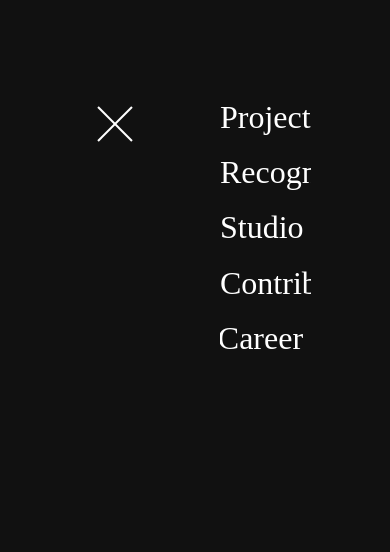
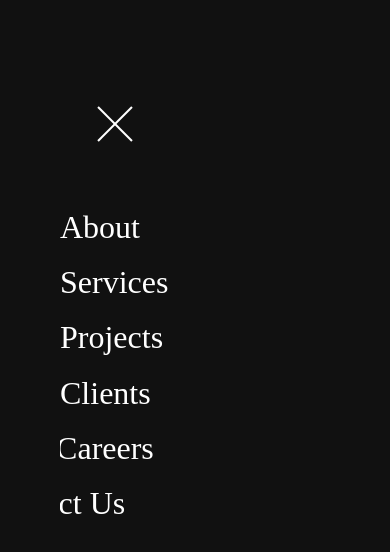
Before and after one commit to SMSCWeb/portfolio, a Next.js app: page / in a window 390 px wide. Both pictures are taken after a click on the button 35 px from the left and 124 px from the top of the page. Shown: the top 552 px of the page. Built offline with nearby package versions, Linux system fonts and the light colour scheme.

Commit message:
responsive header

```diff
--- /dev/null
+++ b/src/pages/components/Header.js
@@ -0,0 +1,11 @@
+import React from 'react'
+
+const Header = () => {
+  return (
+    <div className='header'>Header
+        Lorem ipsum dolor sit amet consectetur adipisicing elit. Error, architecto velit reiciendis labore explicabo iste dolor odio ducimus, voluptatem nobis iusto molestias ea saepe porro quod? Recusandae sapiente suscipit odio reprehenderit aperiam amet molestiae?
+    </div>
+  )
+}
+
+export default Header
--- a/src/pages/components/Sidebar.js
+++ b/src/pages/components/Sidebar.js
@@ -1,7 +1,8 @@
 import React, { useState } from 'react';
 import { FontAwesomeIcon } from '@fortawesome/react-fontawesome'
-import { faInstagram, faFacebook, faLinkedin } from '@fortawesome/free-brands-svg-icons'
+import { faLinkedin, faFacebook, faTwitter, faWhatsapp } from '@fortawesome/free-brands-svg-icons'
 import { Slide, Fade } from "react-awesome-reveal";
+import Header from './Header';
 
 const Sidebar = () => {
     const [menuVisible, setMenuVisible] = useState(false);
@@ -37,19 +38,22 @@ const Sidebar = () => {
                                     <div className="menu-nav-container">
                                         <ul className="internal-nav-links">
                                             <Slide cascade>
-                                                <li><a href="#1"><span>Projects</span></a>
+                                                <li><a href="#1"><span>About</span></a>
                                                     <img src="https://images.unsplash.com/photo-1615713170963-2595d2c721bb?ixid=MnwxMjA3fDB8MHxwaG90by1wYWdlfHx8fGVufDB8fHx8&amp;ixlib=rb-1.2.1&amp;auto=format&amp;fit=crop&amp;w=934&amp;q=80" />
                                                 </li>
-                                                <li><a href="#2"><span>Recognition</span></a>
+                                                <li><a href="#2"><span>Services</span></a>
                                                     <img src="https://images.unsplash.com/photo-1534120247760-c44c3e4a62f1?ixid=MnwxMjA3fDB8MHxwaG90by1wYWdlfHx8fGVufDB8fHx8&amp;ixlib=rb-1.2.1&amp;auto=format&amp;fit=crop&amp;w=2148&amp;q=80" />
                                                 </li>
-                                                <li><a href="#3"><span>Studio</span></a>
+                                                <li><a href="#3"><span>Projects</span></a>
                                                     <img src="https://images.unsplash.com/photo-1554941829-202a0b2403b8?ixid=MnwxMjA3fDB8MHxwaG90by1wYWdlfHx8fGVufDB8fHx8&amp;ixlib=rb-1.2.1&amp;auto=format&amp;fit=crop&amp;w=2100&amp;q=80" />
                                                 </li>
-                                                <li><a href="#4"><span>Contribution</span></a>
+                                                <li><a href="#4"><span>Clients</span></a>
                                                     <img src="https://images.unsplash.com/photo-1593697821028-7cc59cfd7399?ixlib=rb-1.2.1&amp;ixid=MnwxMjA3fDB8MHxwaG90by1wYWdlfHx8fGVufDB8fHx8&amp;auto=format&amp;fit=crop&amp;w=2100&amp;q=80" />
                                                 </li>
-                                                <li><a href="#5"><span>Career</span></a>
+                                                <li><a href="#5"><span>Careers</span></a>
+                                                    <img src="https://images.unsplash.com/photo-1588200618450-3a5b1d3b9aa5?ixid=MnwxMjA3fDB8MHxwaG90by1wYWdlfHx8fGVufDB8fHx8&amp;ixlib=rb-1.2.1&amp;auto=format&amp;fit=crop&amp;w=2100&amp;q=80" />
+                                                </li>
+                                                <li><a href="#5"><span>Contact Us</span></a>
                                                     <img src="https://images.unsplash.com/photo-1588200618450-3a5b1d3b9aa5?ixid=MnwxMjA3fDB8MHxwaG90by1wYWdlfHx8fGVufDB8fHx8&amp;ixlib=rb-1.2.1&amp;auto=format&amp;fit=crop&amp;w=2100&amp;q=80" />
                                                 </li>
                                             </Slide>
@@ -63,12 +67,17 @@ const Sidebar = () => {
                                                 </li>
                                                 <li>
                                                     <a href="www.instagram.com" className='icon'>
-                                                        <FontAwesomeIcon icon={faInstagram} />
+                                                        <FontAwesomeIcon icon={faTwitter} />
                                                     </a>
                                                 </li>
                                                 <li>
                                                     <a href="www.youtube.com" className='icon'>
                                                         <FontAwesomeIcon icon={faLinkedin} />
+                                                    </a>
+                                                </li>
+                                                <li>
+                                                    <a href="www.youtube.com" className='icon'>
+                                                        <FontAwesomeIcon icon={faWhatsapp} />
                                                     </a>
                                                 </li>
                                             </Fade>
@@ -80,6 +89,7 @@ const Sidebar = () => {
                     )}
                 </div>
             </div>
+            <Header/>
         </>
     );
 }
--- a/src/pages/index.js
+++ b/src/pages/index.js
@@ -1,3 +1,4 @@
+import Header from './components/Header'
 import Sidebar from './components/Sidebar'
 
 // const inter = Inter({ subsets: ['latin'] })
@@ -6,6 +7,7 @@ export default function Home() {
   return (
     <>
     <Sidebar/>
+    <Header/>
     </>
   )
 }
--- a/src/styles/globals.css
+++ b/src/styles/globals.css
@@ -15,19 +15,7 @@ body {
   background-color: #00000013;
 }
 
-#nav {
-  height: 80px;
-  width: 100%;
-  display: flex;
-  align-items: center;
-  justify-content: space-between;
-  padding: 0 40px;
-}
-
-img {
-  height: 30px;
-}
-
+/* Navbar */
 ol,
 ul {
   list-style: none;
@@ -127,33 +115,7 @@ video {
   color: #fff;
 }
 
-#nav2 {
-  display: flex;
-  gap: 55px;
-}
 
-#nav3 {
-  display: flex;
-  gap: 55px;
-  align-items: center;
-}
-
-#nav3 h3 {
-  text-transform: uppercase;
-}
-
-#nav3 h4 {
-  text-transform: uppercase;
-}
-
-#nav3 button {
-  background-color: #fff;
-  color: #000;
-  padding: 18px 25px;
-  border: none;
-  font-weight: 700;
-  font-size: 16px;
-}
 
 .brand-description,
 .contact-button {
@@ -358,3 +320,31 @@ video {
 .menu-holder .menu-inside.open .internal-nav-links li:nth-child(5n) a {
   transition-delay: 1.2s;
 }
+.menu-holder .menu-inside .internal-nav-links li:hover img {
+  opacity: 1;
+  -webkit-transform: translateY(-50%) translateX(30px);
+  transform: translateY(-50%) translateX(30px);
+}
+@media only screen and (max-width: 600px) {
+  body{
+    overflow-x: hidden;
+  }
+  .menu-holder .menu-inside .menu-nav-container{
+    left: 60px;
+    width: calc(90vw - 27px);
+    top: 210px;
+  }
+  .external-nav-links{
+    gap: 30px;
+  }
+  .menu-holder .menu-inside .internal-nav-links li {
+    width: 160px;
+  }
+.menu-holder .menu-inside .internal-nav-links li:hover img{
+  z-index: -1;
+  left: 127px;
+}
+}
+/* .header{
+  font-size: 100px;
+} */
```
